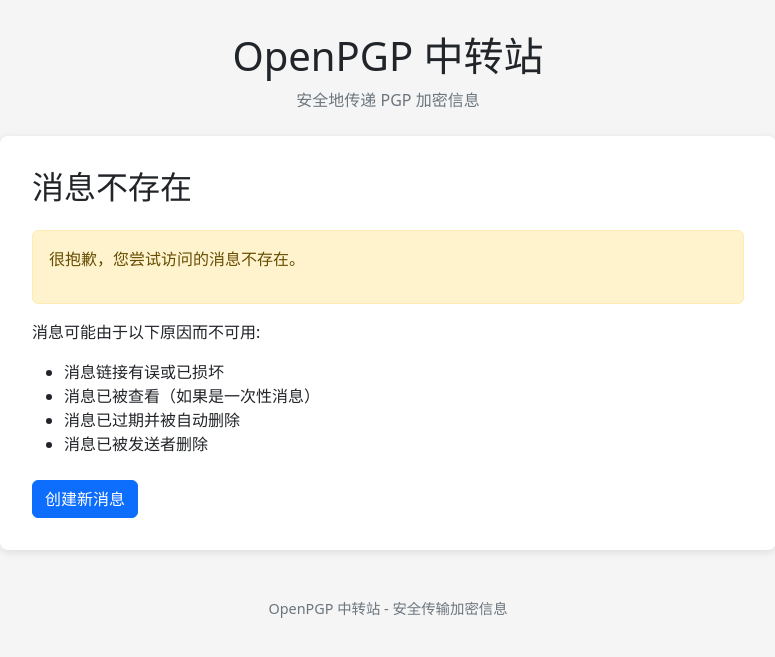
After one commit to Well365/pgpMsgRelay, a Django app: page /m/1/ in a window 1280 px wide. The commit adds this page. Shown: the top 657 px of the page, without its empty margins (252-1027 px from the left). Run offline with Django 4.2, Linux system fonts and the light colour scheme; data that the repository does not hold is empty.

Commit message:
init version 4

```diff
--- /dev/null
+++ b/message_agent/templatetags/__init__.py
@@ -0,0 +1 @@
+# 这是一个空文件，用于标记目录为 Python 包
--- a/message_agent/views.py
+++ b/message_agent/views.py
@@ -2,6 +2,7 @@ from django.shortcuts import render, redirect, get_object_or_404
 from django.urls import reverse
 from django.http import HttpResponseRedirect, Http404
 from django.contrib import messages
+from django.core.exceptions import ObjectDoesNotExist
 from .models import PGPMessage
 from .forms import PGPMessageForm, PasswordAccessForm
 
@@ -23,60 +24,68 @@ def create_message(request):
     return render(request, 'message_agent/create_message.html', {'form': form})
 
 def view_message(request, short_id):
-    message = get_object_or_404(PGPMessage, short_id=short_id)
+    try:
+        message = get_object_or_404(PGPMessage, short_id=short_id)
 
-    # 检查是否已过期
-    if message.is_expired:
-        message.delete()
-        return render(request, 'message_agent/message_expired.html')
+        # 检查是否已过期
+        if message.is_expired:
+            message.delete()
+            return render(request, 'message_agent/message_expired.html')
 
-    # 检查是否需要密码访问
-    if message.password:
-        if 'password_verified' not in request.session or request.session['password_verified'] != short_id:
-            return HttpResponseRedirect(reverse('message_agent:password_access', args=[short_id]))
+        # 检查是否需要密码访问
+        if message.password:
+            if 'password_verified' not in request.session or request.session['password_verified'] != short_id:
+                return HttpResponseRedirect(reverse('message_agent:password_access', args=[short_id]))
 
-    # 检查是否已被查看（一次性信息）
-    if message.one_time_view and message.has_been_viewed:
-        return render(request, 'message_agent/message_already_viewed.html')
+        # 检查是否已被查看（一次性信息）
+        if message.one_time_view and message.has_been_viewed:
+            return render(request, 'message_agent/message_already_viewed.html')
 
-    # 标记为已查看
-    if message.one_time_view:
-        message.has_been_viewed = True
-        message.save()
+        # 标记为已查看
+        if message.one_time_view:
+            message.has_been_viewed = True
+            message.save()
 
-    # 一次性信息，查看后删除
-    delete_after_view = False
-    if message.one_time_view:
-        delete_after_view = True
+        # 一次性信息，查看后删除
+        delete_after_view = False
+        if message.one_time_view:
+            delete_after_view = True
 
-    content = message.content
+        content = message.content
 
-    if delete_after_view:
-        message.delete()
+        if delete_after_view:
+            message.delete()
 
-    context = {
-        'message': content,
-        'note': message.note,
-        'one_time': message.one_time_view,
-    }
+        context = {
+            'message': content,
+            'note': message.note,
+            'one_time': message.one_time_view,
+        }
 
-    if 'password_verified' in request.session and request.session['password_verified'] == short_id:
-        del request.session['password_verified']
+        if 'password_verified' in request.session and request.session['password_verified'] == short_id:
+            del request.session['password_verified']
 
-    return render(request, 'message_agent/view_message.html', context)
+        return render(request, 'message_agent/view_message.html', context)
+
+    except (Http404, ObjectDoesNotExist):
+        return render(request, 'message_agent/message_not_found.html')
 
 def password_access(request, short_id):
-    message = get_object_or_404(PGPMessage, short_id=short_id)
+    try:
+        message = get_object_or_404(PGPMessage, short_id=short_id)
 
-    if request.method == 'POST':
-        form = PasswordAccessForm(request.POST)
-        if form.is_valid():
-            if form.cleaned_data['password'] == message.password:
-                request.session['password_verified'] = short_id
-                return HttpResponseRedirect(reverse('message_agent:view_message', args=[short_id]))
-            else:
-                messages.error(request, '密码不正确')
-    else:
-        form = PasswordAccessForm()
+        if request.method == 'POST':
+            form = PasswordAccessForm(request.POST)
+            if form.is_valid():
+                if form.cleaned_data['password'] == message.password:
+                    request.session['password_verified'] = short_id
+                    return HttpResponseRedirect(reverse('message_agent:view_message', args=[short_id]))
+                else:
+                    messages.error(request, '密码不正确')
+        else:
+            form = PasswordAccessForm()
 
-    return render(request, 'message_agent/password_access.html', {'form': form, 'short_id': short_id})
+        return render(request, 'message_agent/password_access.html', {'form': form, 'short_id': short_id})
+
+    except (Http404, ObjectDoesNotExist):
+        return render(request, 'message_agent/message_not_found.html')
--- a/templates/message_agent/create_message.html
+++ b/templates/message_agent/create_message.html
@@ -1,4 +1,5 @@
 {% extends 'base.html' %}
+{% load form_tags %}
 
 {% block title %}创建 OpenPGP 消息 | OpenPGP 中转站{% endblock %}
 
@@ -48,6 +49,5 @@
 <style>
     textarea {
         font-family: monospace;
-    }
-</style>
+    </style>
 {% endblock %}
--- /dev/null
+++ b/templates/message_agent/message_not_found.html
@@ -0,0 +1,23 @@
+{% extends 'base.html' %}
+
+{% block title %}消息不存在 | OpenPGP 中转站{% endblock %}
+
+{% block content %}
+<h2 class="mb-4">消息不存在</h2>
+
+<div class="alert alert-warning">
+    <p>很抱歉，您尝试访问的消息不存在。</p>
+</div>
+
+<p>消息可能由于以下原因而不可用:</p>
+<ul>
+    <li>消息链接有误或已损坏</li>
+    <li>消息已被查看（如果是一次性消息）</li>
+    <li>消息已过期并被自动删除</li>
+    <li>消息已被发送者删除</li>
+</ul>
+
+<div class="mt-4">
+    <a href="{% url 'message_agent:create_message' %}" class="btn btn-primary">创建新消息</a>
+</div>
+{% endblock %}
--- a/templates/message_agent/password_access.html
+++ b/templates/message_agent/password_access.html
@@ -1,4 +1,5 @@
 {% extends 'base.html' %}
+{% load form_tags %}
 
 {% block title %}密码验证 | OpenPGP 中转站{% endblock %}
 
```
Also changed, not shown: message_agent/templatetags/form_tags.py (+6 -1 lines), pgp_message/asgi.py (added, +16 -0 lines), pgp_message/wsgi.py (added, +16 -0 lines), readme.md.
